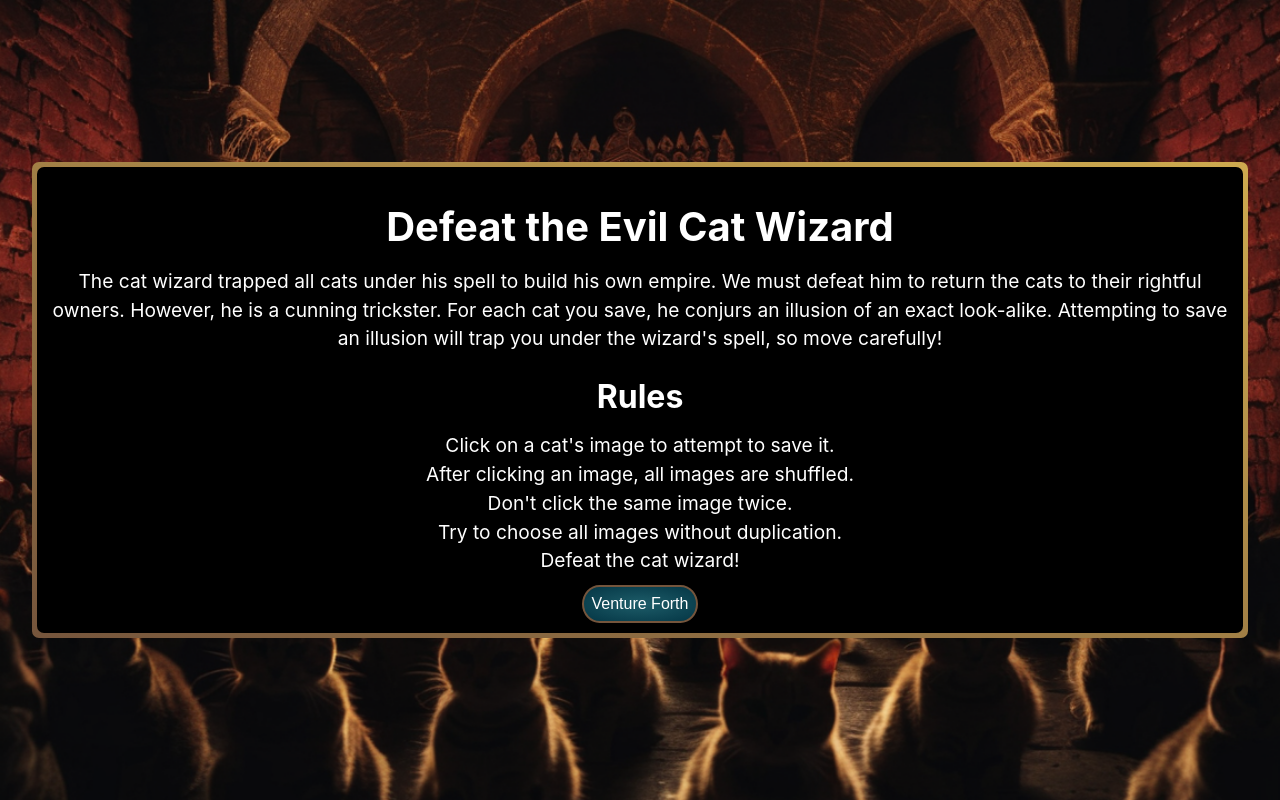
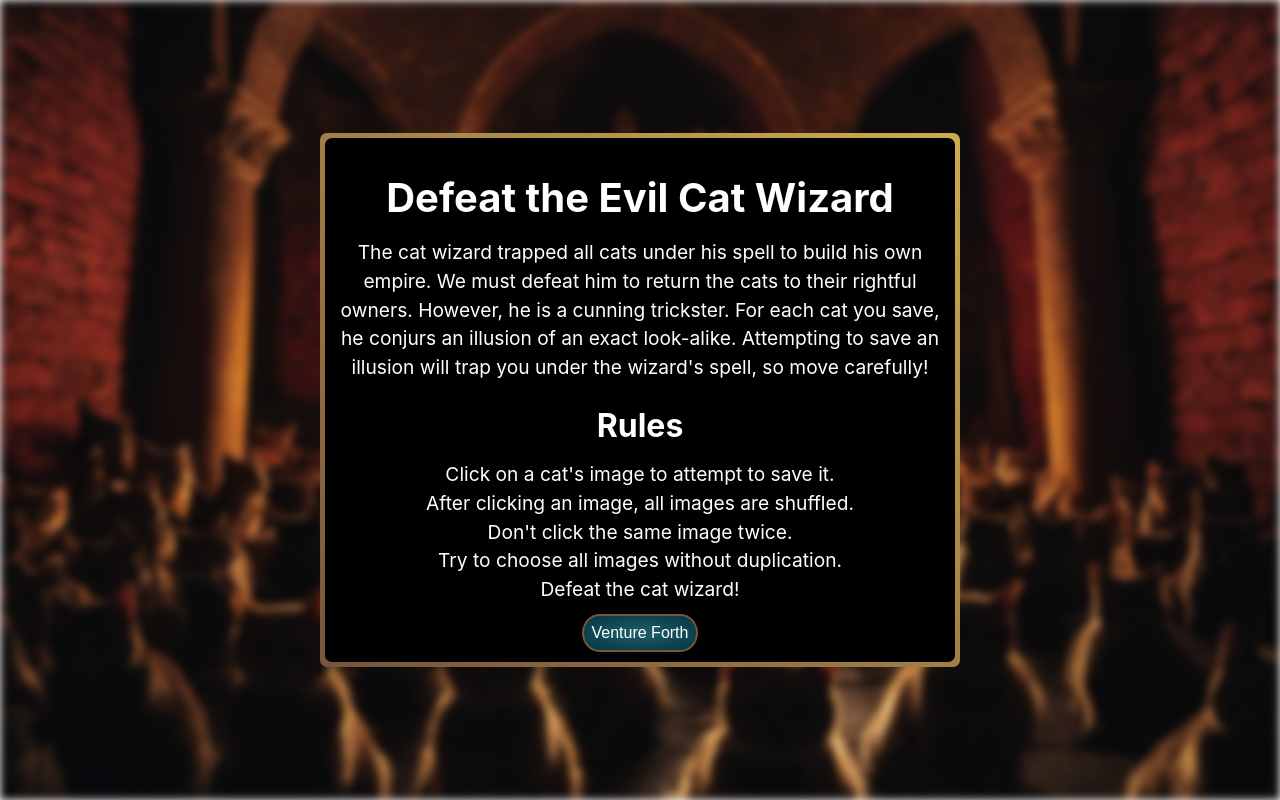
Before and after one commit to CCeph/defeat-the-cat-wizard, a React (Vite) app: page / in a window 1280 px wide. Built offline with nearby package versions, Linux system fonts and the light colour scheme.

Commit message:
Blur background and position the popup

```diff
--- a/src/App.css
+++ b/src/App.css
@@ -4,8 +4,14 @@
   padding: 2rem;
 }
 
-body {
+.main-background {
   background-image: url("./resources/cat-dungeon-3.png");
   background-position: center;
   background-size: cover;
+  filter: blur(4px);
+  position: absolute;
+  height: 100vh;
+  width: 100vw;
+  top: 0;
+  left: 0;
 }
--- a/src/App.jsx
+++ b/src/App.jsx
@@ -7,6 +7,7 @@ function App() {
 
   return (
     <>
+      <div className="main-background"></div>
       <CenteredPopup>
         <h1>Defeat the Evil Cat Wizard</h1>
         <p>
--- a/src/styles/CenteredPopup.css
+++ b/src/styles/CenteredPopup.css
@@ -8,6 +8,8 @@
   );
   padding: 5px;
   border-radius: 7px;
+  position: absolute;
+  transform: translate(-50%, -50%);
 }
 
 .centered-popup {
```
